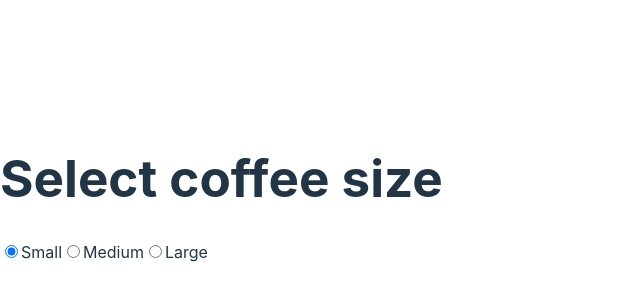
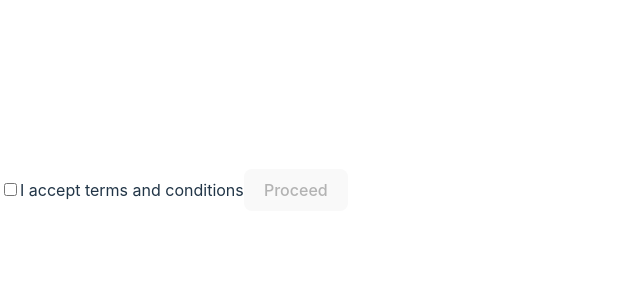
Before and after one commit to MarynaDatsenko/my-react-project, a React (Vite) app: page / in a window 1280 px wide. Shown: the part 210-510 px from the top of the page, without its empty margins (0-640 px from the left). Built offline with nearby package versions, Linux system fonts and the light colour scheme.

Commit message:
check box

```diff
--- a/src/components/App.jsx
+++ b/src/components/App.jsx
@@ -1,54 +1,26 @@
-//import Accordion from "./Accordion/Accordion";
-//import css from "./App.module.css";
-//import Reader from "./Reader/Reader";
-//import articles from "../components/articles.json";
-//import { useEffect, useState } from "react";
-//import LoginForm from "./LoginForm";
-//import SearchBar from "./SearchBar";
-//import LangSwitcher from "./LangSwitcher";
 import { useState } from "react";
-//import "./styles.css";
 
 export default function App() {
-  const [coffeeSize, setCoffeeSize] = useState("sm");
+  const [hasAccepted, setHasAccepted] = useState(false);
 
   const handleChange = (evt) => {
-    setCoffeeSize(evt.target.value);
+    setHasAccepted(evt.target.checked);
   };
 
   return (
-    <>
-      <h1>Select coffee size</h1>
+    <div>
       <label>
         <input
-          type="radio"
-          name="coffeeSize"
-          value="sm"
-          checked={coffeeSize === "sm"}
+          type="checkbox"
+          name="terms"
+          checked={hasAccepted}
           onChange={handleChange}
         />
-        Small
+        I accept terms and conditions
       </label>
-      <label>
-        <input
-          type="radio"
-          name="coffeeSize"
-          value="md"
-          checked={coffeeSize === "md"}
-          onChange={handleChange}
-        />
-        Medium
-      </label>
-      <label>
-        <input
-          type="radio"
-          name="coffeeSize"
-          value="lg"
-          checked={coffeeSize === "lg"}
-          onChange={handleChange}
-        />
-        Large
-      </label>
-    </>
+      <button type="button" disabled={!hasAccepted}>
+        Proceed
+      </button>
+    </div>
   );
 }
```
